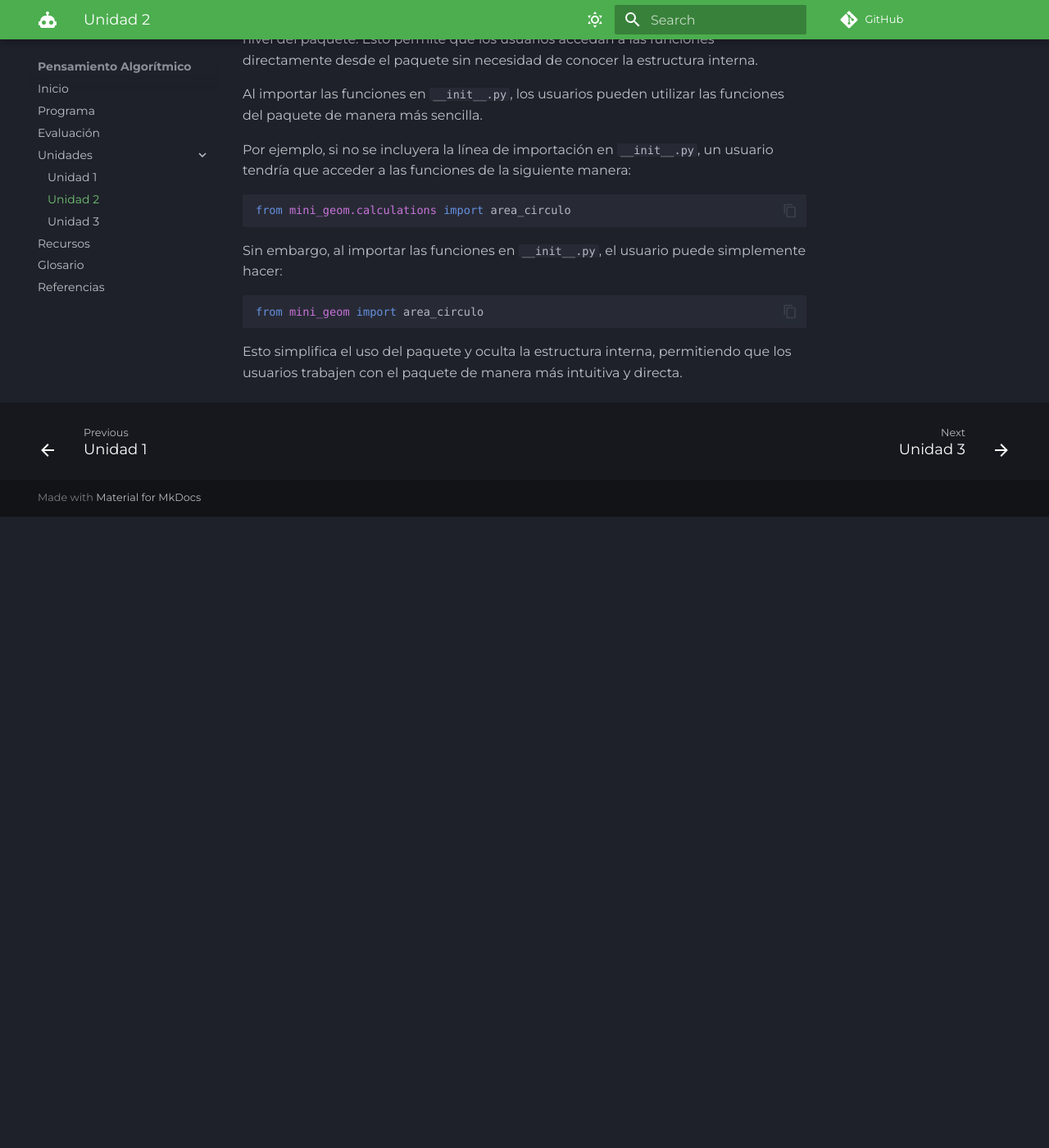
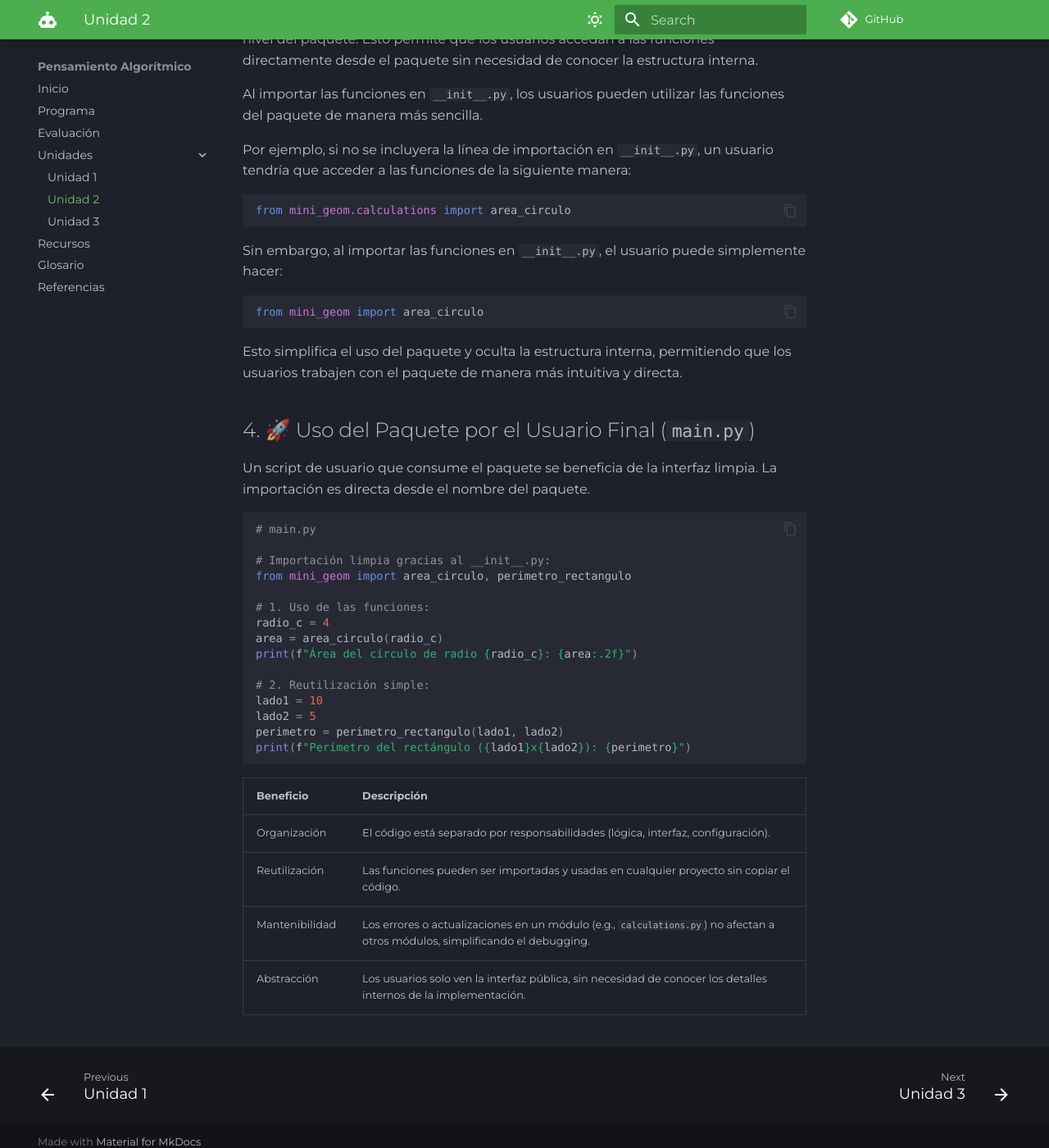
Before and after one commit to introSoft-iud/pensamiento_algoritmico_repo, an MkDocs documentation site: the page built from docs/unidades/unidad2.md, in a window 1280 px wide and 1400 px high, scrolled down 4421 px. Shown: the whole window at 82% size. Built offline with MkDocs 1.6.1 and Material for MkDocs 9.7.7, drawn with Linux system fonts in a browser that asks for light colours; some web fonts are replaced; comment, search, counter and statistics services are not loaded; before the commit the page ends 5051 px from its top, so only the background shows below that.

Commit message:
mensaje por defecto: shores

````diff
--- a/docs/unidades/unidad2.md
+++ b/docs/unidades/unidad2.md
@@ -170,3 +170,32 @@ from mini_geom import area_circulo
 ```
 
 Esto simplifica el uso del paquete y oculta la estructura interna, permitiendo que los usuarios trabajen con el paquete de manera más intuitiva y directa.
+
+## 4. 🚀 Uso del Paquete por el Usuario Final (`main.py`)
+
+Un script de usuario que consume el paquete se beneficia de la interfaz limpia. La importación es directa desde el nombre del paquete.
+
+```python
+# main.py
+
+# Importación limpia gracias al __init__.py:
+from mini_geom import area_circulo, perimetro_rectangulo
+
+# 1. Uso de las funciones:
+radio_c = 4
+area = area_circulo(radio_c)
+print(f"Área del círculo de radio {radio_c}: {area:.2f}")
+
+# 2. Reutilización simple:
+lado1 = 10
+lado2 = 5
+perimetro = perimetro_rectangulo(lado1, lado2)
+print(f"Perímetro del rectángulo ({lado1}x{lado2}): {perimetro}")
+```
+
+| Beneficio     | Descripción                                                                                             |
+|---------------|---------------------------------------------------------------------------------------------------------|
+| Organización  | El código está separado por responsabilidades (lógica, interfaz, configuración).                        |
+| Reutilización | Las funciones pueden ser importadas y usadas en cualquier proyecto sin copiar el código.                |
+| Mantenibilidad| Los errores o actualizaciones en un módulo (e.g., `calculations.py`) no afectan a otros módulos, simplificando el debugging. |
+| Abstracción   | Los usuarios solo ven la interfaz pública, sin necesidad de conocer los detalles internos de la implementación. |
````
